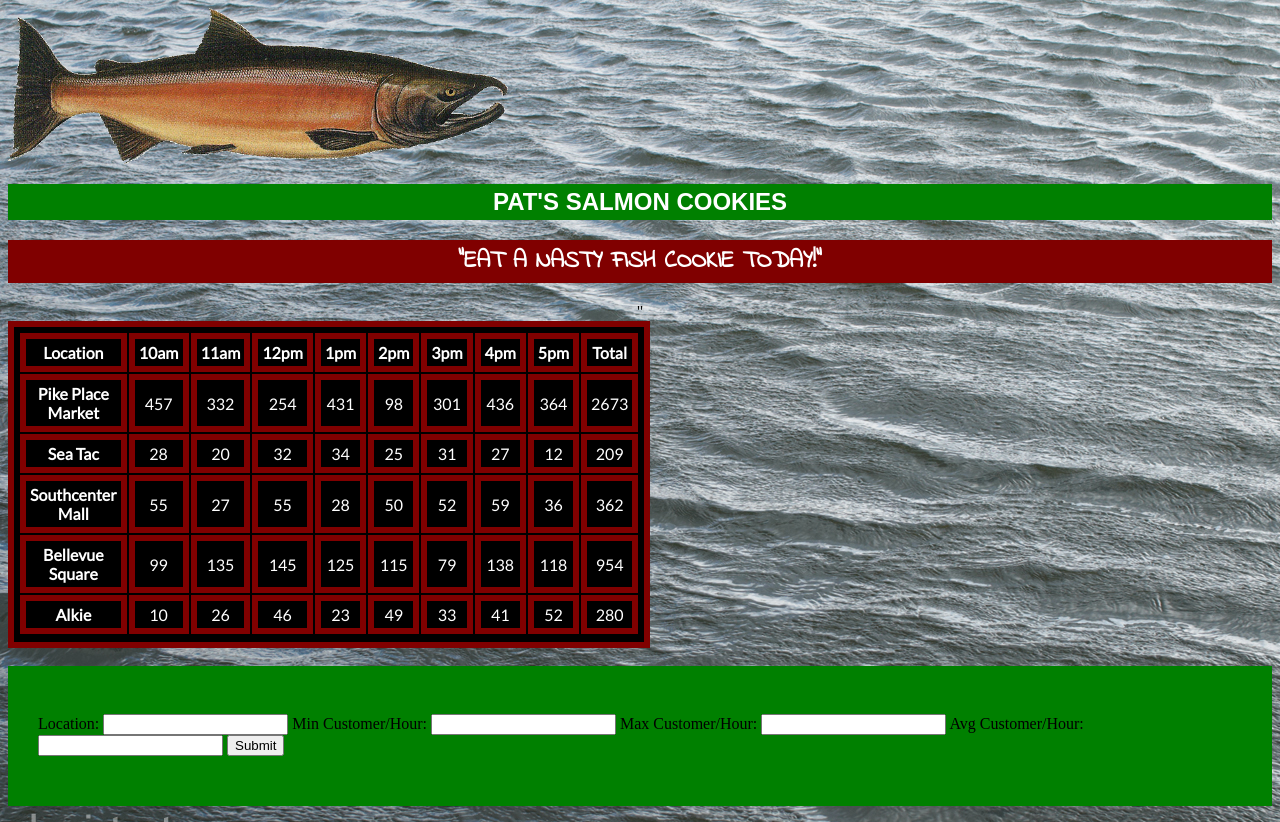
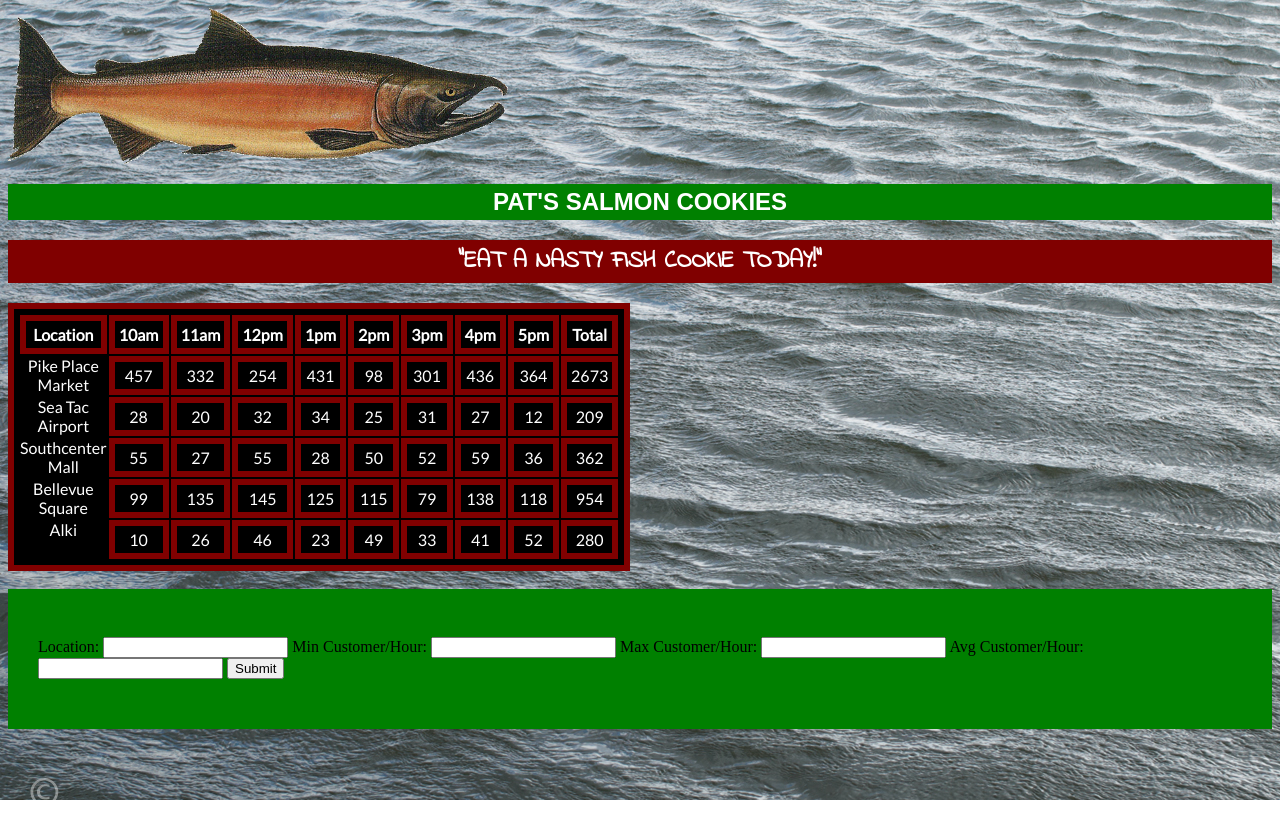
Before and after one commit to flegald/cookie-stand, a plain HTML site: page Sales.html in a window 1280 px wide. After the commit the page ends 800 px from the top, so only its background shows below. Drawn offline with Linux system fonts and the light colour scheme.

Commit message:
friday form

```diff
--- a/Sales.html
+++ b/Sales.html
@@ -12,7 +12,7 @@
 	<img src="img/fish.png">
 	<div id="logo">
 		<h2>PAT'S SALMON COOKIES</h2>
-		<h2 id="slogan">"EAT A NASTY FISH COOKIE TODAY!"</h2>"
+		<h2 id="slogan">"EAT A NASTY FISH COOKIE TODAY!"</h2>
 	</div>
 
 	<table id="table">
@@ -26,22 +26,6 @@
 		<th>4pm</th>
 		<th>5pm</th>
 		<th>Total</th>
-		<tr id="pike">
-			<th>Pike Place Market</th>
-		</tr>
-		<tr id="sea">
-			<th>Sea Tac</th>
-		</tr>
-		<tr id="south">
-			<th>Southcenter Mall</th>
-		</tr>
-		<tr id="square">
-			<th>Bellevue Square</th>
-		</tr>
-		<tr id="alki">
-			<th>Alkie</th>
-		</tr>
-		<tr></tr>
 	</table>
 </br>
 
@@ -49,12 +33,12 @@
 	</br> Location:
 	<input type="text" name="locate" id="form1"></input>
 	Min Customer/Hour:
-	<input type="text" name="Min"></input>
+	<input type="text" name="Min" id="form2"></input>
 	Max Customer/Hour:
-	<input type="text" name="Max"></input>
+	<input type="text" name="Max" id="form3"></input>
 	Avg Customer/Hour:
-	<input type="text" name="Avg"></input>
-	<input type="button" value="Submit" onclick="consoleSee(this.form);"></input>
+	<input type="text" name="Avg" id="form4"></input>
+	<input type="button" value="Submit" id="button"></input>
 </form>
 
 <script src="app.js"></script>
--- a/app.js
+++ b/app.js
@@ -1,50 +1,69 @@
-function consoleSee (form) {
-    var formLocate = form.locate.value;
-    var formMin = form.Min.value;
-    var formMax = form.Max.value;
-    var formAvg = form.Avg.value;
-    console.log("Location: " + formLocate + " Min cust/hour: " + formMin + " Max cust/hour: " + formMax + " Avg cust/hour: " + formAvg)
-}
 
 
-var Cookiestand = function(place, minCustHour, maxCustHour, avgCookieCust, html) {
-	this.place = place || document.getElementById('form1').value;
+var Cookiestand = function(place, minCustHour, maxCustHour, avgCookieCust) {
+	this.place = place;
 	this.minCustHour = minCustHour;
 	this.maxCustHour = maxCustHour;
 	this.avgCookieCust = avgCookieCust;
 	this.total = 0;
-	this.html = html;
+	this.hour = [];
+
 	this.randCustHour = function() {
 		return Math.floor(Math.random() * (this.maxCustHour - this.minCustHour + 1)) + this.minCustHour;
 	}
 	this.totalCooksHour = function () {
 		var I = Math.floor(this.randCustHour() * this.avgCookieCust);
-		this.total += I;
+		this.hour.push(I);
 		return I;
+	};
+
+	this.totalCooksDay = function (){
+		var totalDay = 0;
+		for (var i =0; i < 8; i++){
+			totalDay += this.totalCooksHour();
+		};
+		this.total = totalDay;
+		return totalDay;
+		};
+
+	this.totalCooksDay();
+
+	this.makeTable = function(locate, array, dayTotal) {
+		var loc = document.getElementById('table');
+		var row = document.createElement('tr');
+		row.appendChild(document.createTextNode(locate));
+		loc.appendChild(row);
+
+		for (var i = 0; i < array.length; i++){
+			var data = document.createElement('td');
+			data.appendChild(document.createTextNode(array[i]));
+			row.appendChild(data);
+		};
+
+		var totalData = document.createElement('td');
+		totalData.appendChild(document.createTextNode(dayTotal));
+		row.appendChild(totalData);
 	}
-	this.cookArray = [this.totalCooksHour(), this.totalCooksHour(), this.totalCooksHour(), this.totalCooksHour(), this.totalCooksHour(), this.totalCooksHour(), this.totalCooksHour(), this.totalCooksHour(), this.total];
-
-	this.makeUL = function(){
-		for (var i = 0; i < this.cookArray.length; i++){
-			var cooklist = document.getElementById(this.html);
-			var item = document.createElement('td');
-			item.appendChild(document.createTextNode(this.cookArray[i]));
-			cooklist.appendChild(item);
-		}
-	}
+	this.makeTable(this.place, this.hour, this.total);
 }
 
-var pikePlace = new Cookiestand("Pike PLace Market", 17, 88, 5.2, "pike");
-var seaTac = new Cookiestand("Sea Tac Airport", 6, 44, 1.2, "sea");
-var southMall = new Cookiestand("Southcenter Mall", 11, 38, 1.8,"south");
-var bSquare = new Cookiestand("Bellevue Square", 20, 48, 3.3, "square");
-var alki = new Cookiestand("Alki", 3, 24, 2.6, "alki");
 
-var allArray = [pikePlace.makeUL(), seaTac.makeUL(), southMall.makeUL(), bSquare.makeUL(), alki.makeUL()];
+var pikePlace = new Cookiestand("Pike Place Market", 17, 88, 5.2);
+var seaTac = new Cookiestand("Sea Tac Airport", 6, 44, 1.2);
+var southMall = new Cookiestand("Southcenter Mall", 11, 38, 1.8);
+var bSquare = new Cookiestand("Bellevue Square", 20, 48, 3.3);
+var alki = new Cookiestand("Alki", 3, 24, 2.6);
 
-var runUL = function(){
-	for (var i = 0; i < allArray.length; i++){
-	allArray[i];
-	}
-}
-//!!FOR LOOP IS FOR PRACTICE!!//
+var submit = function() {
+	locNew = document.getElementById('form1');
+	minNew = document.getElementById('form2');
+	maxNew = document.getElementById('form3');
+	avgNew = document.getElementById('form4');
+
+	var newAll = new Cookiestand(locNew.value, minNew.value, maxNew.value, avgNew.value);
+};
+
+
+var button = document.getElementById('button');
+
+button.addEventListener ('click', submit);
--- a/public.css
+++ b/public.css
@@ -54,8 +54,6 @@ h3#loca {
 
 ul#loc {
 	list-style: none;
-
-
 }
 
 li.place {
@@ -69,7 +67,6 @@ li.place {
 	float: left;
 	padding: 5px;
 }
-
 
 img.locate {
 	width: 190px;
--- a/style.css
+++ b/style.css
@@ -21,7 +21,7 @@ div#logo {
 	text-align: center;
 }
 
-table#table, th, td {
+table#table, th, td, tr {
 background-color: black;
 	border: 6px solid #800000;
 	width: 200px;
```
